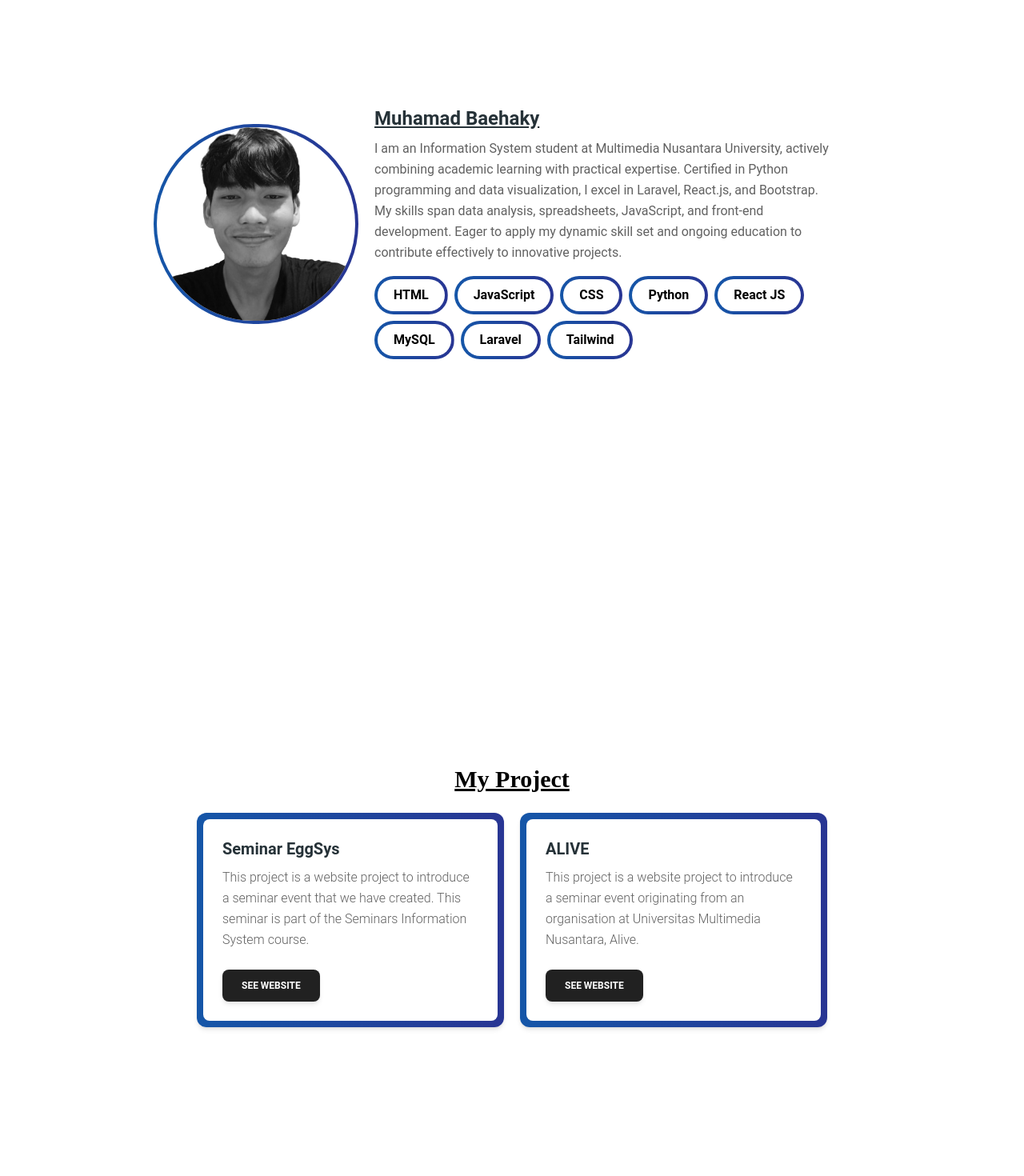
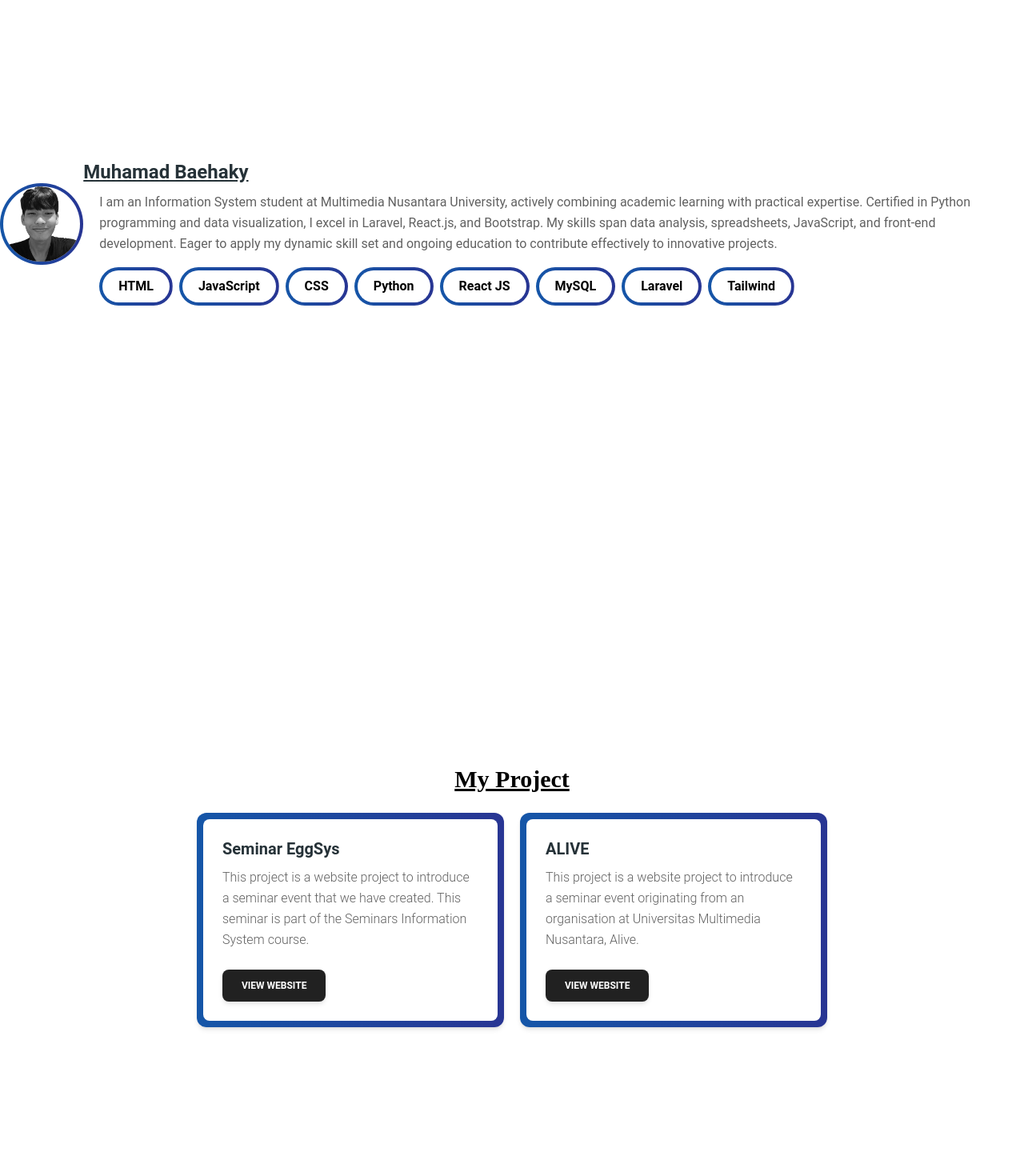
Before and after one commit to baehaky/my_portofolio, a React (Vite) app: page / in a window 1280 px wide. Shown: the part 920-2390 px from the top of the page at 80% size. Built offline with nearby package versions, Linux system fonts and the light colour scheme.

Commit message:
modified:   src/Components/AboutMe.jsx 	modified:   src/Components/Navigation.jsx 	modified:   src/Components/Project.jsx

```diff
--- a/src/Components/AboutMe.jsx
+++ b/src/Components/AboutMe.jsx
@@ -4,9 +4,11 @@ import profile from "../assets/profile.png";
 
 export function AboutMe() {
   return (
-    <div id="aboutme" className="min-h-screen flex flex-col lg:flex-row justify-center items-center">
+    <div
+      id="aboutme"
+      className="flex flex-col min-h-screen lg:flex-row justify-center items-center"
+    >
       <motion.CardHeader
-
         animate={{ x: -200 }}
         initial={{ opacity: 0 }}
         whileInView={{ opacity: 1, x: 0 }}
@@ -22,10 +24,9 @@ export function AboutMe() {
         />
       </motion.CardHeader>
       <motion.cardBody
-        animate={{ x: 200 }}
-        className="mt-5 w-[90%] sm:w-[80%] lg:w-[50%] text-left lg:text-left sm:text-center"
+        className="mt-5 text-left lg:text-left sm:text-center"
         initial={{ opacity: 0 }}
-        whileInView={{ opacity: 1, x: 20 }}
+        whileInView={{ opacity: 1}}
         transition={{ ease: "easeOut", duration: 2 }}
       >
         <Typography
@@ -37,7 +38,7 @@ export function AboutMe() {
         </Typography>
         <Typography
           color="gray"
-          className="mb-4 font-normal w-[90%] lg:w-[90%]"
+          className="mb-4 font-normal mx-5"
         >
           I am an Information System student at Multimedia Nusantara University,
           actively combining academic learning with practical expertise.
@@ -47,7 +48,7 @@ export function AboutMe() {
           dynamic skill set and ongoing education to contribute effectively to
           innovative projects.
         </Typography>
-        <div className="flex flex-wrap w-[90%] gap-2">
+        <div className="flex flex-wrap gap-2 mx-5">
           <span className="animate-border inline-block rounded-full bg-gradient-to-r from-cyan-500 via-light-blue-800 to-indigo-800 bg-[length:400%_400%] p-1">
             <span className="block rounded-full bg-slate-900 px-5 py-2 font-bold text-black bg-white">
               HTML
--- a/src/Components/Navigation.jsx
+++ b/src/Components/Navigation.jsx
@@ -74,7 +74,7 @@ export default function Navigation() {
   );
 
   return (
-    <header className="z-10 fixed max-h-[768px] w-[100%]">
+    <header className="z-50 fixed w-[100%]">
       <Navbar className="sticky top-0 z-50 h-max max-w-full rounded-none lg:px-8 lg:py-4">
         <div className="flex items-center justify-between lg:justify-center text-blue-gray-900">
           <Typography
--- a/src/Components/Project.jsx
+++ b/src/Components/Project.jsx
@@ -32,7 +32,7 @@ export default function Project() {
             </Typography>
           </CardBody>
           <CardFooter className="pt-0 bg-white rounded-b-lg">
-            <Button onClick={projet1}>See Website</Button>
+            <Button onClick={projet1}>VIEW WEBSITE</Button>
           </CardFooter>
         </Card>
         <Card className="mt-6 w-[80%] md:w-[30%] animate-border bg-white bg-gradient-to-r from-cyan-500 via-light-blue-800 to-indigo-800 bg-[length:400%_400%] p-2 ">
@@ -47,7 +47,7 @@ export default function Project() {
             </Typography>
           </CardBody>
           <CardFooter className="pt-0 bg-white rounded-b-lg">
-            <Button onClick={projet2}>SEE WEBSITE</Button>
+            <Button onClick={projet2}>VIEW WEBSITE</Button>
           </CardFooter>
         </Card>
       </div>
```
